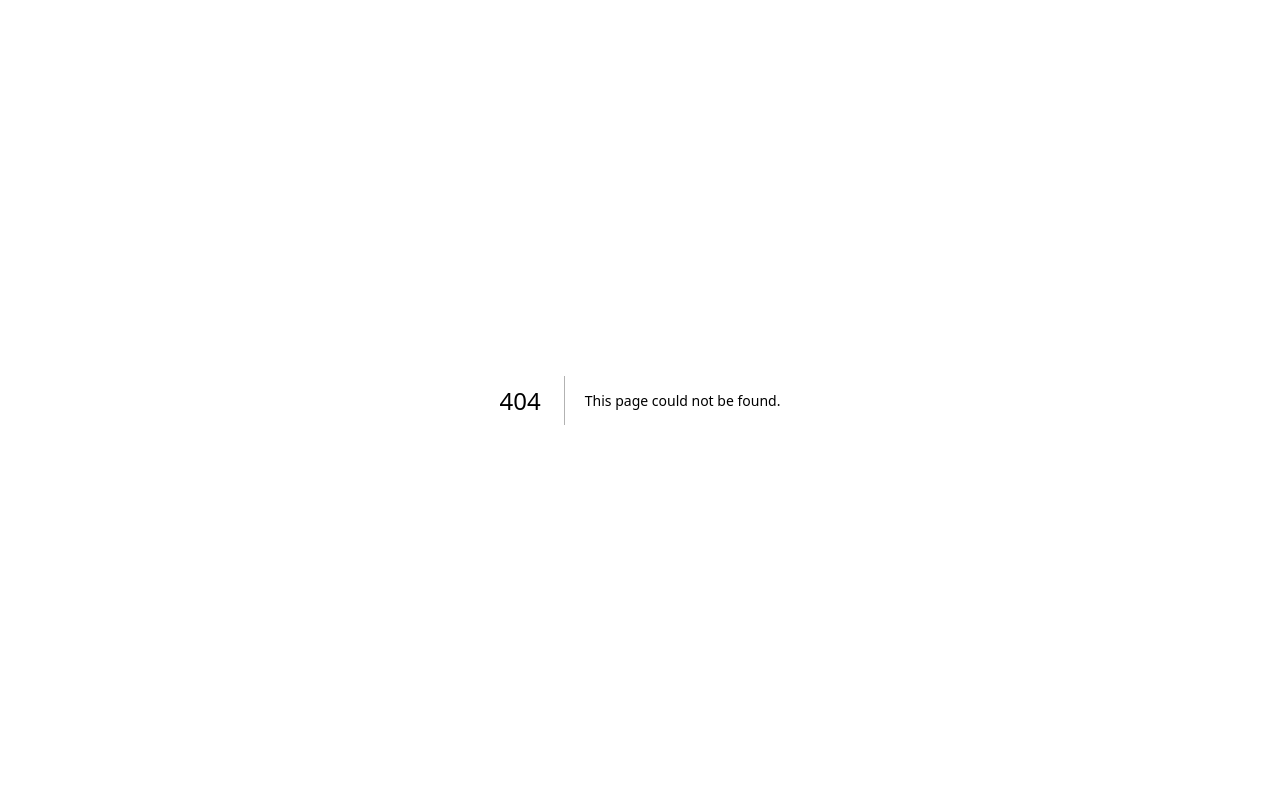
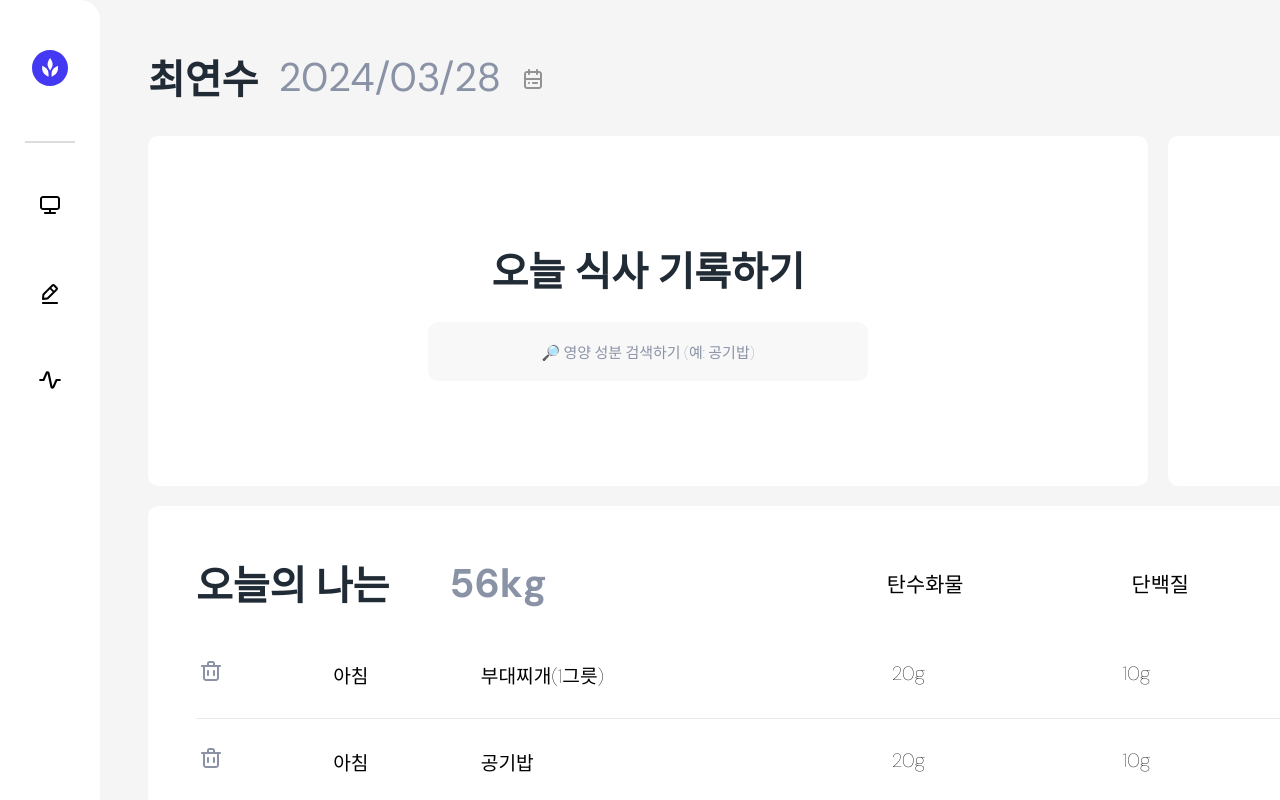
Before and after one commit to Tandanzi-Team/tan-dan-zi, a Next.js app in the folder web/: page /record in a window 1280 px wide. Before the commit this address had no page. Built offline with nearby package versions, Linux system fonts and the light colour scheme.

Commit message:
style: 기록페이지 레이아웃 완성

```diff
--- /dev/null
+++ b/web/app/record/page.tsx
@@ -0,0 +1,176 @@
+"use client";
+
+import styled from "styled-components";
+
+import NavigatonBar from "../../components/NavigatonBar";
+import MenuDetailedView from "../../components/MenuDetailedView";
+import Calendar from "../../public/calendar.svg";
+
+export default function Record() {
+  return (
+    <Container>
+      <NavigatonBar />
+      <MainContent>
+        <ContentWrapper>
+          <UserInfoWrapper>
+            <UserName>최연수</UserName>
+            <Date>2024/03/28</Date>
+            <CalendarWrapper>
+              <Calendar />
+            </CalendarWrapper>
+          </UserInfoWrapper>
+          <TodayInfoWrapper>
+            <TodayInfo>
+              <InfoTitle>오늘 식사 기록하기</InfoTitle>
+              <SearchButton>🔎  영양 성분 검색하기 (예: 공기밥)</SearchButton>
+            </TodayInfo>
+            <TodayInfo>
+              <InfoTitle>오늘 몸무게 기록하기</InfoTitle>
+              <ButtonWrapper>
+                <InputWeight>✏️  몸무게 입력하기 (예: 60)</InputWeight>
+                <RecordButton>입력</RecordButton>
+              </ButtonWrapper>
+            </TodayInfo>
+            <TodayMenu>
+              <MenuDetailedView />
+            </TodayMenu>
+          </TodayInfoWrapper>
+        </ContentWrapper>
+      </MainContent>
+    </Container>
+  );
+}
+
+const Container = styled.div`
+  display: grid;
+  grid-template-columns: auto 1fr auto;
+  height: 100vh;
+  width: 100vw;
+`;
+
+const MainContent = styled.main`
+  display: grid;
+  grid-template-columns: auto 0px;
+  gap: -10px; // 두 columns 사이의 간격 10px
+  align-items: start;
+  padding: 3rem 0rem 0rem 8rem;
+  overflow-y: auto;
+  height: 100vh;
+`;
+
+const ContentWrapper = styled.div`
+  display: flex;
+  flex-direction: column;
+  align-items: left;
+`;
+
+const UserInfoWrapper = styled.div`
+  display: flex;
+  flex-direction: row;
+  align-items: center;
+  text-align: left;
+  font-size: 2.5rem;
+  margin-left: 1.25rem;
+  margin-bottom: 1.6rem;
+`;
+
+const UserName = styled.div`
+  color: #212b36;
+  font-weight: 700;
+`;
+
+const Date = styled.div`
+  margin-left: 1.25rem;
+  color: #8a92a6;
+  font-weight: 400;
+`;
+
+const CalendarWrapper = styled.div`
+  margin-left: 1.25rem;
+  cursor: pointer;
+`;
+
+const TodayInfoWrapper = styled.div`
+  display: grid;
+  grid-template-columns: repeat(
+    2,
+    5fr
+  ); // 2개의 요소 각각에 반반 5fr 분량의 공간 할당
+  gap: 20px;
+  padding: 20px;
+  align-items: start;
+  width: 100%;
+`;
+
+const TodayInfo = styled.div`
+  display: flex;
+  justify-content: center;
+  align-items: center;
+  flex-direction: column;
+  width: 1000px;
+  height: 350px;
+  margin-top: -1rem;
+  padding: 2rem;
+  background-color: #ffffff;
+  border-radius: 10px;
+`;
+
+const InfoTitle = styled.div`
+  font-size: 2.5rem;
+  font-weight: 700;
+  color: #212B36;
+`;
+
+const ButtonWrapper = styled.div`
+  display: flex;
+  flex-direction: row;
+`;
+
+const SearchButton = styled.button`
+  display: flex;
+  align-items: center;
+  justify-content: center;
+  width: 440px;
+  height: 30px;
+  padding: 0.9rem 0px;
+  margin-top: 1.5rem;
+  border-radius: 10px;
+  text-align: center;
+  font-size: 15px;
+  background-color: #F8F8F8;
+  color: #8a92a6;
+  border: none;
+  cursor: pointer;
+`;
+
+const InputWeight = styled.button`
+  width: 330px;
+  height: 30px;
+  padding: 0.9rem 0px;
+  margin-top: 1.5rem;
+  border-radius: 10px;
+  text-align: center;
+  font-size: 15px;
+  background-color: #F8F8F8;
+  color: #8a92a6;
+  border: none;
+  cursor: pointer;
+`;
+
+const RecordButton = styled(SearchButton)`
+  width: 100px;
+  margin-left: 10px;
+  background-color: #4339F2;
+  color: #FFFFFF;
+`;
+
+const TodayMenu = styled.div`
+  grid-column: 1 / -1;
+  width: 100%;
+  height: 547px;
+  padding: 2rem;
+  align-items: left;
+  text-align: left;
+  background-color: #ffffff;
+  border-radius: 10px;
+`;
```
Also changed, not shown: web/public/calendar.svg (added).
